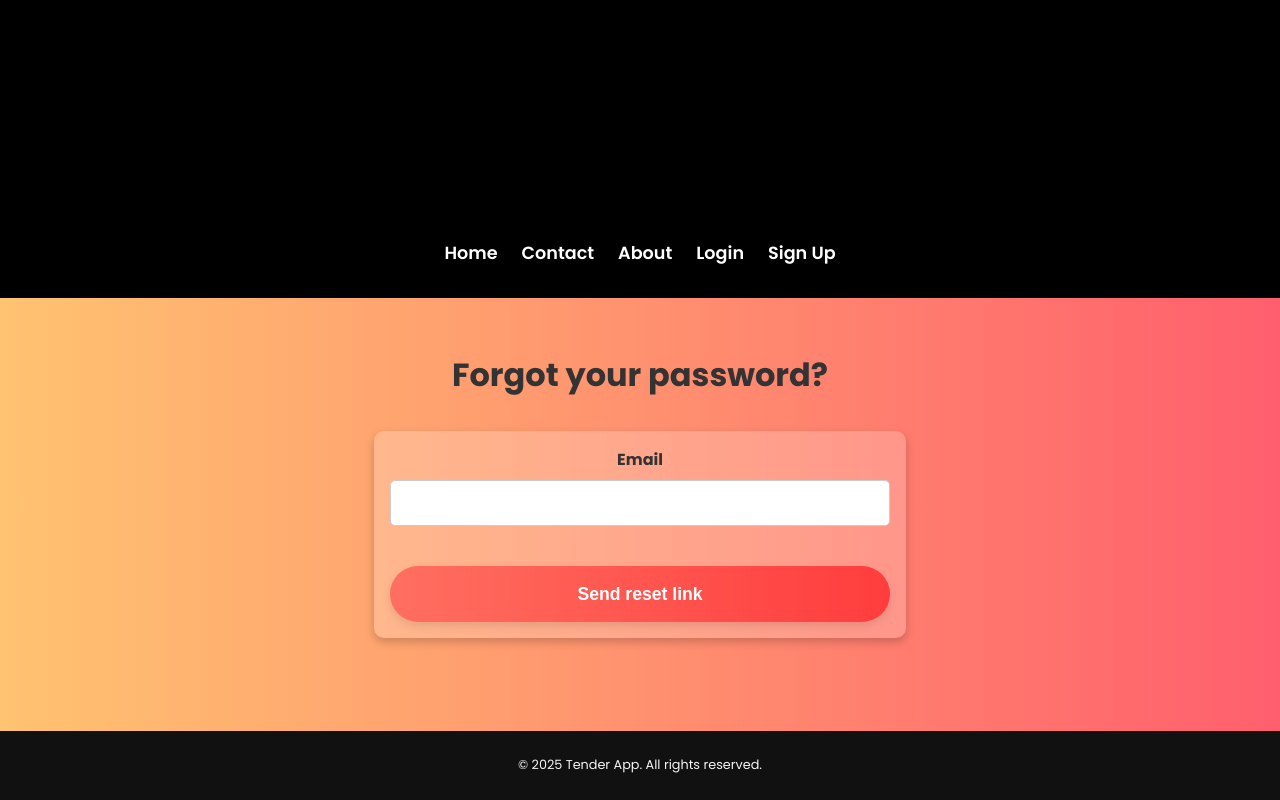
After one commit to Saavesh/Tender, a Flask app: template application/templates/security/forgot_password.html in a window 1280 px wide. The commit adds this page. Run offline with Flask 3, Linux system fonts and the light colour scheme; the template is opened without the code that fills it, so the values that code supplies are empty, except form fields; form fields are guessed from the names that the template uses; parts of the project's set-up code (start-up, migrations or seed data) failed here and were passed over; grey boxes are pictures that could not be loaded.

Commit message:
Added forgot password function

```diff
--- a/application/extensions.py
+++ b/application/extensions.py
@@ -3,8 +3,10 @@ from flask_sqlalchemy import SQLAlchemy
 from flask_caching import Cache
 from flask_migrate import Migrate
 from flask_security import Security
+from flask_mailman import Mail
 
 db = SQLAlchemy()
 cache = Cache()
 migrate = Migrate()
 security = Security()
+mail = Mail()
--- /dev/null
+++ b/application/templates/security/forgot_password.html
@@ -0,0 +1,21 @@
+{% extends "layout.html" %}
+
+{% block title %}Forgot Password{% endblock %}
+
+{% block content %}
+  <h1>Forgot your password?</h1>
+  <form action="{{ url_for('security.forgot_password') }}" method="POST" class="form-container">
+    {{ forgot_password_form.hidden_tag() }}
+
+    <!-- Email Field -->
+    <div class="form-group">
+      {{ forgot_password_form.email.label }}
+      {{ forgot_password_form.email(class="form-input") }}
+      {% for e in forgot_password_form.email.errors %}
+        <div class="fs-error-msg">{{ e }}</div>
+      {% endfor %}
+    </div>
+
+    <button type="submit" class="button-primary">Send reset link</button>
+  </form>
+{% endblock %}
--- a/application/templates/security/login_user.html
+++ b/application/templates/security/login_user.html
@@ -22,7 +22,9 @@
             {% for error in login_user_form.password.errors %}
                 <div class="fs-error-msg">{{ error }}</div>
             {% endfor %}
+            <a href="{{ url_for('security.forgot_password') }}">Forgot your password?</a>
         </div>
+
 
         <div class="form-group">
             <label for="remember">Remember Me:</label>
--- a/requirements.txt
+++ b/requirements.txt
@@ -16,6 +16,7 @@ Flask-Caching>=2.1,<3
 requests>=2.31,<3
 python-dotenv>=1.0,<2
 email-validator>=2.0
+Flask-Mailman>=1.0,<2
 
 # Prod server
 gunicorn>=21.2,<22
```
Also changed, not shown: application/__init__.py (+15 -3 lines).
